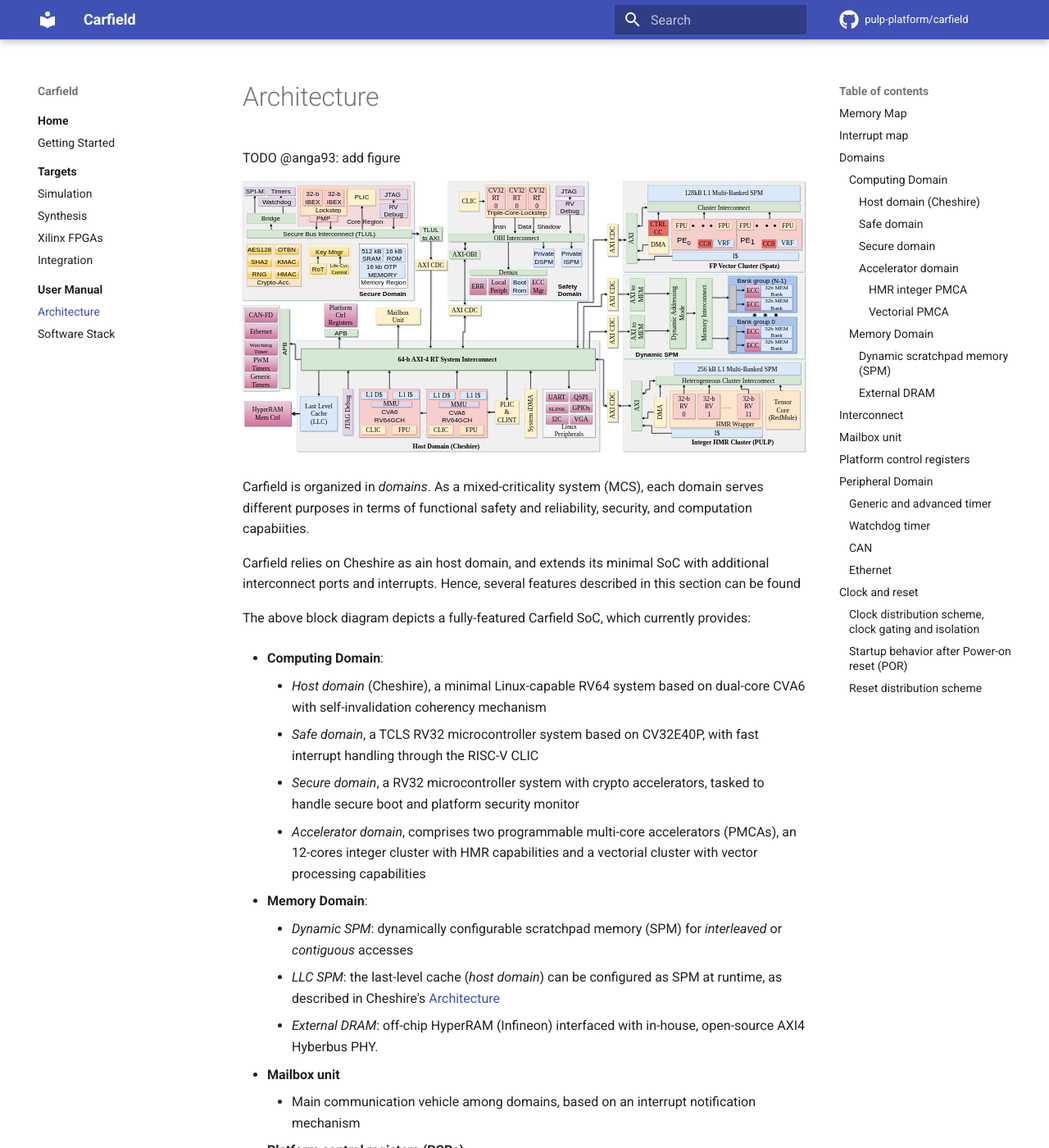
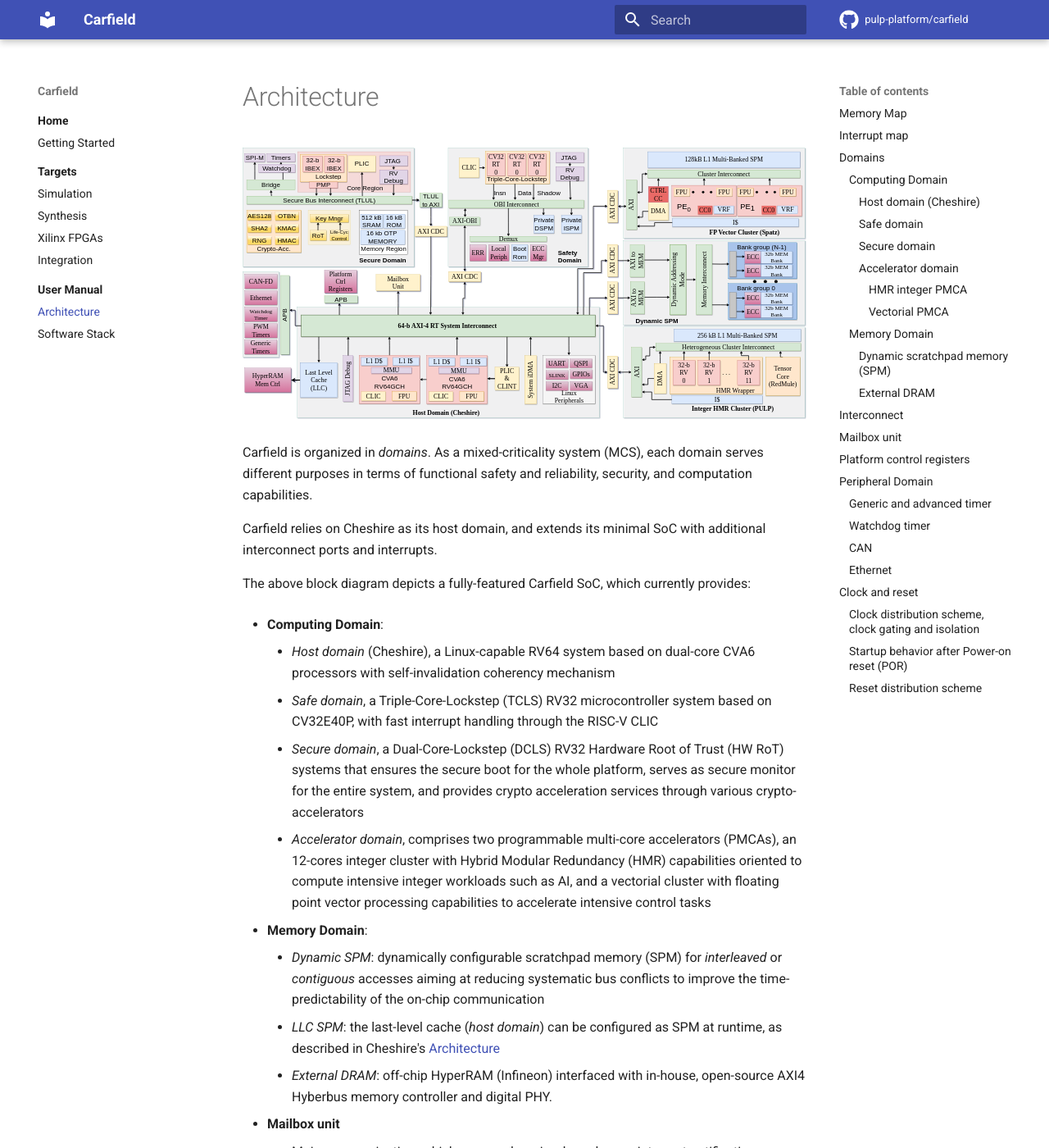
Before and after one commit to pulp-platform/carfield, an MkDocs documentation site: the page built from docs/um/arch.md, in a window 1280 px wide and 1400 px high. Shown: the whole window at 82% size. Built offline with MkDocs 1.6.1 and Material for MkDocs 9.7.7, drawn with Linux system fonts in a browser that asks for light colours; comment, search, counter and statistics services are not loaded; some of the changed text lies outside the part shown.

Commit message:
[docs]: update intro and archi

```diff
--- a/docs/um/arch.md
+++ b/docs/um/arch.md
@@ -1,36 +1,32 @@
 # Architecture
-
-TODO @anga93: add figure
 
 ![Carfield Block Diagram](../img/arch.svg)
 
 Carfield is organized in *domains*. As a mixed-criticality system (MCS), each domain serves
 different purposes in terms of functional safety and reliability, security, and computation
-capabiities.
+capabilities.
 
-Carfield relies on Cheshire as ain host domain, and extends its minimal SoC with additional
-interconnect ports and interrupts. Hence, several features described in this section can be found
+Carfield relies on Cheshire as its host domain, and extends its minimal SoC with additional
+interconnect ports and interrupts.
 
 The above block diagram depicts a fully-featured Carfield SoC, which currently provides:
 
 - **Computing Domain**:
-	- *Host domain* (Cheshire), a minimal Linux-capable RV64 system based on dual-core CVA6 with
+	- *Host domain* (Cheshire), a Linux-capable RV64 system based on dual-core CVA6 processors with
 	  self-invalidation coherency mechanism
-	- *Safe domain*, a TCLS RV32 microcontroller system based on CV32E40P, with fast interrupt
+	- *Safe domain*, a Triple-Core-Lockstep (TCLS) RV32 microcontroller system based on CV32E40P, with fast interrupt
 	  handling through the RISC-V CLIC
-	- *Secure domain*, a RV32 microcontroller system with crypto accelerators, tasked to handle
-	  secure boot and platform security monitor
+	- *Secure domain*, a Dual-Core-Lockstep (DCLS) RV32 Hardware Root of Trust (HW RoT) systems that ensures the secure boot for the whole platform, serves as secure monitor for the entire system, and provides crypto acceleration services through various crypto-accelerators
 	- *Accelerator domain*, comprises two programmable multi-core accelerators (PMCAs), an 12-cores
-	  integer cluster with HMR capabilities and a vectorial cluster with vector processing
-	  capabilities
+	  integer cluster with Hybrid Modular Redundancy (HMR) capabilities oriented to compute intensive integer workloads such as AI,  and a vectorial cluster with floating point vector processing capabilities to accelerate intensive control tasks
 
 - **Memory Domain**:
 	- *Dynamic SPM*: dynamically configurable scratchpad memory (SPM) for *interleaved* or
-	  *contiguous* accesses
+	  *contiguous* accesses aiming at reducing systematic bus conflicts to improve the time-predictability of the on-chip communication
 	- *LLC SPM*: the last-level cache (*host domain*) can be configured as SPM at runtime, as
 	  described in Cheshire's [Architecture](https://pulp-platform.github.io/cheshire/um/arch/)
 	- *External DRAM*: off-chip HyperRAM (Infineon) interfaced with in-house, open-source AXI4
-	  Hyberbus PHY.
+	  Hyberbus memory controller and digital PHY.
 
 - **Mailbox unit**
 	- Main communication vehicle among domains, based on an interrupt notification mechanism
@@ -363,7 +359,7 @@ layer
 #### [Safe domain](https://github.com/pulp-platform/safety_island)
 
 The *safe domain* is a simple MCU-like domain that comprises three 32-bit real-time CV32E40P
-(CV32RT) RISC-V cores operating in triple-lockstep mode (TCLS).
+(CV32RT) RISC-V cores operating in triple-core-lockstep mode (TCLS).
 
 These cores, enhanced with the RISC-V CLIC controller and optimized for fast interrupt handling and
 context switch, run RTOSs and safety-critical applications, embodying a core tenet of the platform
```
Also changed, not shown: other parts of docs/um/arch.md (+3 -3 lines), README.md (+1 -2 lines).
